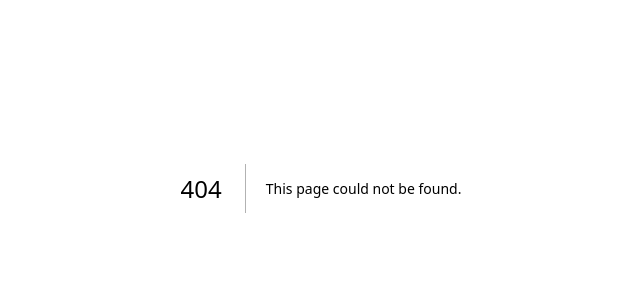
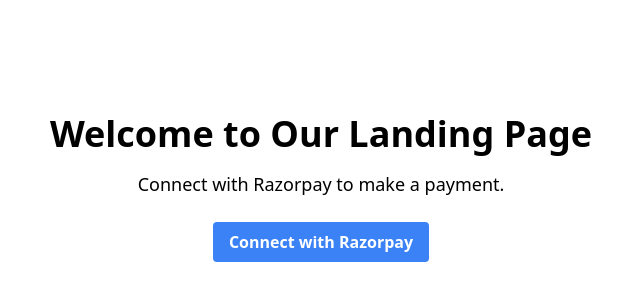
Before and after one commit to Koushik-synamate/marketplace, a Next.js app: page /razorpay in a window 1280 px wide. Before the commit this address had no page. Shown: the part 212-512 px from the top of the page, without its empty margins (319-959 px from the left). Built offline with nearby package versions, Linux system fonts and the light colour scheme.

Commit message:
Razorpay_initial

```diff
--- /dev/null
+++ b/src/app/razorpay/page.tsx
@@ -0,0 +1,29 @@
+// pages/index.js
+"use client";
+import React from "react";
+import { useRouter } from "next/navigation";
+const Home = () => {
+  const router = useRouter();
+  const onClick = () => {
+    router.push(
+      "https://auth.razorpay.com/authorize?response_type=code&client_id=NSxAbZB40wuIsx&redirect_uri=https://inspiring-brigadeiros-5fce73.netlify.app/success/&scope=read_only&state=current_state"
+    );
+  };
+
+  return (
+    <div className="flex items-center justify-center h-screen">
+      <div className="text-center">
+        <h1 className="text-4xl font-bold mb-4">Welcome to Our Landing Page</h1>
+        <p className="text-lg mb-6">Connect with Razorpay to make a payment.</p>
+        <button
+          onClick={onClick}
+          className="bg-blue-500 hover:bg-blue-700 text-white font-bold py-2 px-4 rounded"
+        >
+          Connect with Razorpay
+        </button>
+      </div>
+    </div>
+  );
+};
+
+export default Home;
--- /dev/null
+++ b/src/app/success/page.tsx
@@ -0,0 +1,9 @@
+import React from "react";
+
+function success() {
+  return (
+    <div className="flex items-center justify-center text-lg">success</div>
+  );
+}
+
+export default success;
```
